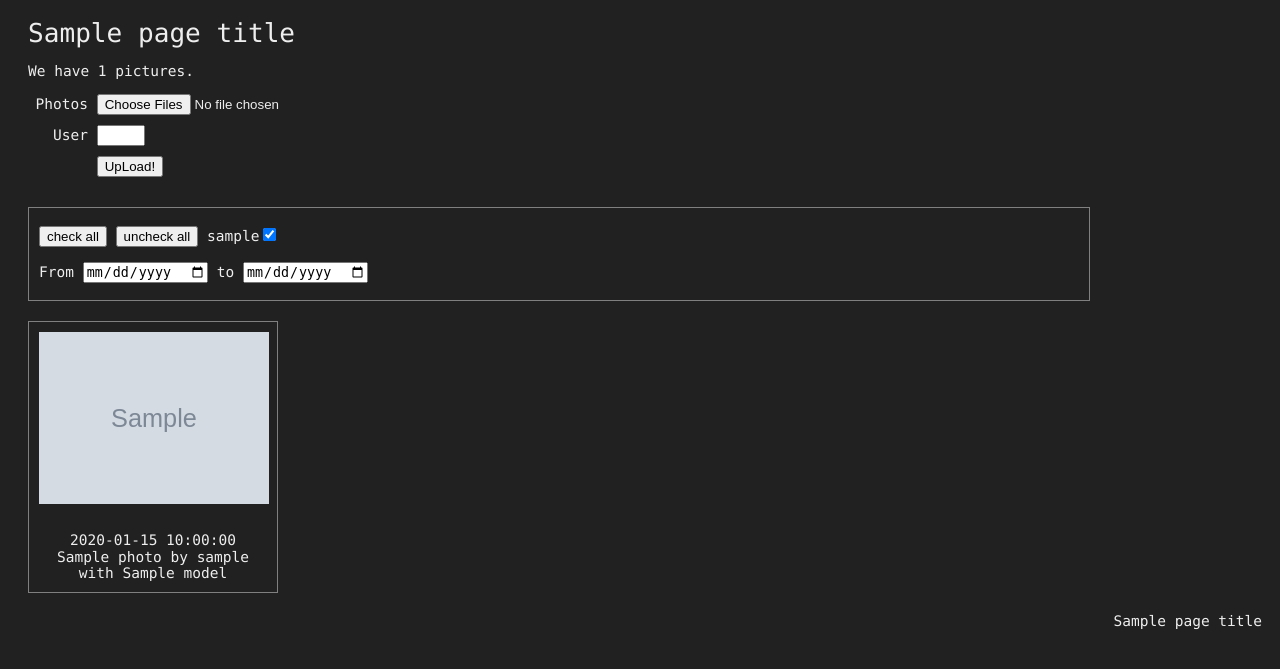
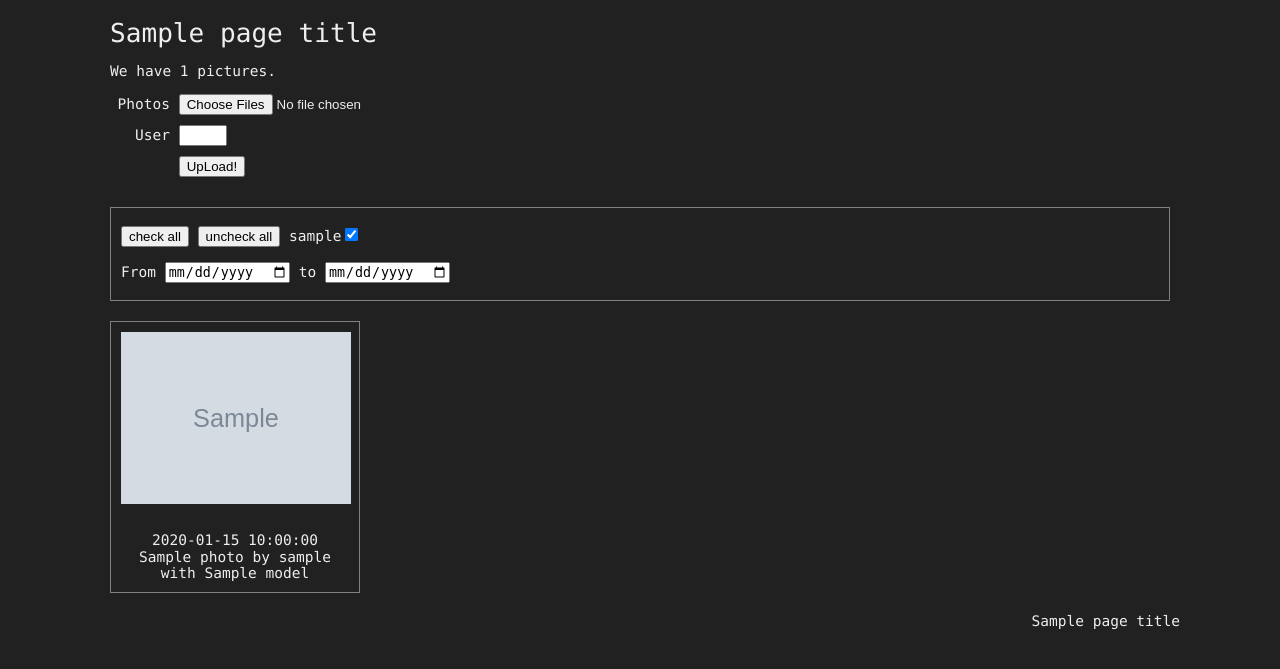
Before and after one commit to upa/p, a Python web app: template templates/index.html in a window 1280 px wide. Shown: the top 669 px of the page. Run offline with Jinja, Linux system fonts and the light colour scheme; the template is opened without the code that fills it: most values are stand-ins (such as "Sample title", 1, 10 or a date in 2020); grey boxes marked "Sample" are stand-in pictures.

Commit message:
align center

```diff
--- a/templates/index.html
+++ b/templates/index.html
@@ -50,7 +50,7 @@
 	  let checkboxes = document.getElementsByClassName("filter-checkbox");
 	  for (let n = 0; n < checkboxes.length; n++) {
 	      checkboxes[n].checked = is_checked;
-	      // Don't triger change event for the checkboxes.
+	      // Do not triger change event for the checkboxes.
 	      // Instead, refresh at the end
 	  }
 	  filter_display_refresh();
@@ -59,8 +59,8 @@
       function window_resized() {
 	  const frame_width = 270;
 	  const width = document.body.clientWidth - 20;
-	  let comp = document.getElementById("filter");
-	  let new_width =  (Math.floor(width / frame_width) * frame_width - 40) + "px";
+	  let comp = document.getElementById("container");
+	  let new_width =  (Math.floor(width / frame_width) * frame_width) + "px";
 	  if (width < 631) {
 	      new_width = null;
 	  }
@@ -74,6 +74,7 @@
 
   <body>
 
+    <div id="container">
       <div id="header">
 	<h1> <a href="index.cgi"> {{ page_title }} </a> </h1>
 	<p> We have {{ num_photos }} pictures. </p>
@@ -104,9 +105,7 @@
 	      <label></label>
 	      <input name="submit" type="submit" value="UpLoad!">
 	    </div>
-
 	  </form>
-
 
 	  {% if message %}
 	  <p> {{ message }} </p>
@@ -139,7 +138,7 @@
 
       </div>
 
-    <div id="content" class="clearfix">
+      <div id="content">
 
 	{% for p in photos %}
 	<div class="photo-frame {{ p.userid }}">
@@ -172,10 +171,11 @@
 	{{ page_title }}
       </div>
 
+    </div>
+
     <script type="text/javascript">
       window_resized();
       window.addEventListener("resize", window_resized);
     </script>
-
   </body>
 </html>
--- a/templates/p.css
+++ b/templates/p.css
@@ -25,6 +25,11 @@ a:active,
 a:focus {
 	text-decoration: underline;
 	color: #eee;
+}
+
+/* contianer */
+#container {
+    margin: 0 auto;
 }
 
 /* header */
@@ -59,7 +64,7 @@ form#upload-form input {
 /* filter area */
 
 #filter {
-	margin: 30px 0 0 10px;
+	margin: 30px 10px 0 10px;
 	padding: 5px 10px 5px 10px;
 	border: gray 1px solid;
 	line-height: 1.8;
```
Lines whose indentation alone changed are shown as unchanged.
